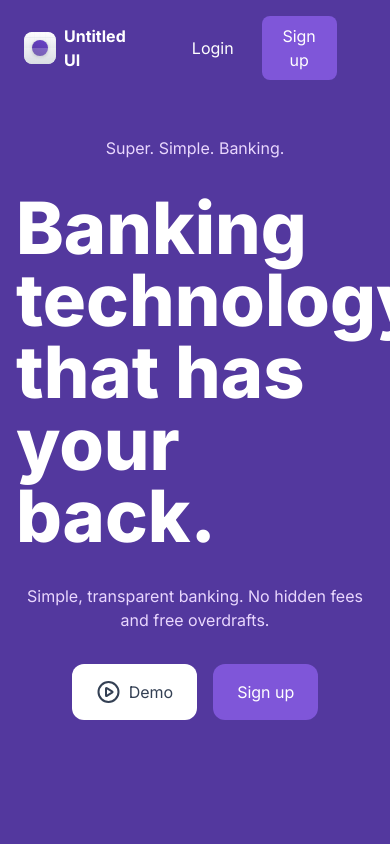
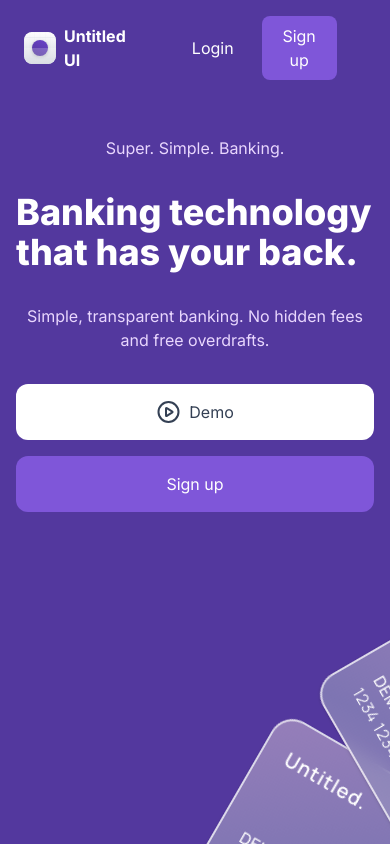
Before and after one commit to kazi331/untitled_ui, a React (Vite) app: page / in a window 390 px wide. Shown: the top 844 px of the page. Built offline with nearby package versions, Linux system fonts and the light colour scheme.

Commit message:
hero section responsive

```diff
--- a/src/components/home/Hero.tsx
+++ b/src/components/home/Hero.tsx
@@ -6,17 +6,17 @@ export default function Hero() {
     <div className="bg-brand pt-10">
       <div className="max-w-7xl mx-auto px-4 sm:px-6 lg:px-8  overflow-hidden">
         <p className="text-[#E9D7FE] text-center">Super. Simple. Banking.</p>
-        <p className="text-7xl text-white font-extrabold max-w-3xl mx-auto my-8">
+        <p className="text-4xl sm:text-5xl lg:text-7xl text-white font-extrabold sm:w-2/3  max-w-3xl mx-auto my-8 ">
           Banking technology that has your back.
         </p>
-        <p className="text-[#E9D7FE] text-center ">
+        <p className="text-[#E9D7FE] text-center mx-auto sm:w-2/3  max-w-3xl">
           Simple, transparent banking. No hidden fees and free overdrafts.
         </p>
-        <div className="flex gap-4 justify-center my-8">
-          <button className="bg-white py-4 px-6 rounded-xl text-center text-[#344054] flex gap-2 cursor-pointer">
+        <div className="flex flex-col sm:flex-row gap-4 justify-center my-8">
+          <button className="w-full sm:w-max bg-white py-4 px-6 rounded-xl text-center text-[#344054] flex gap-2 justify-center cursor-pointer">
             <PlayCircle /> Demo
           </button>
-          <button className="bg-primary py-4 px-6 rounded-xl text-center text-white cursor-pointer">
+          <button className="w-full sm:w-max bg-primary py-4 px-6 rounded-xl text-center text-white cursor-pointer">
             Sign up
           </button>
         </div>
```
